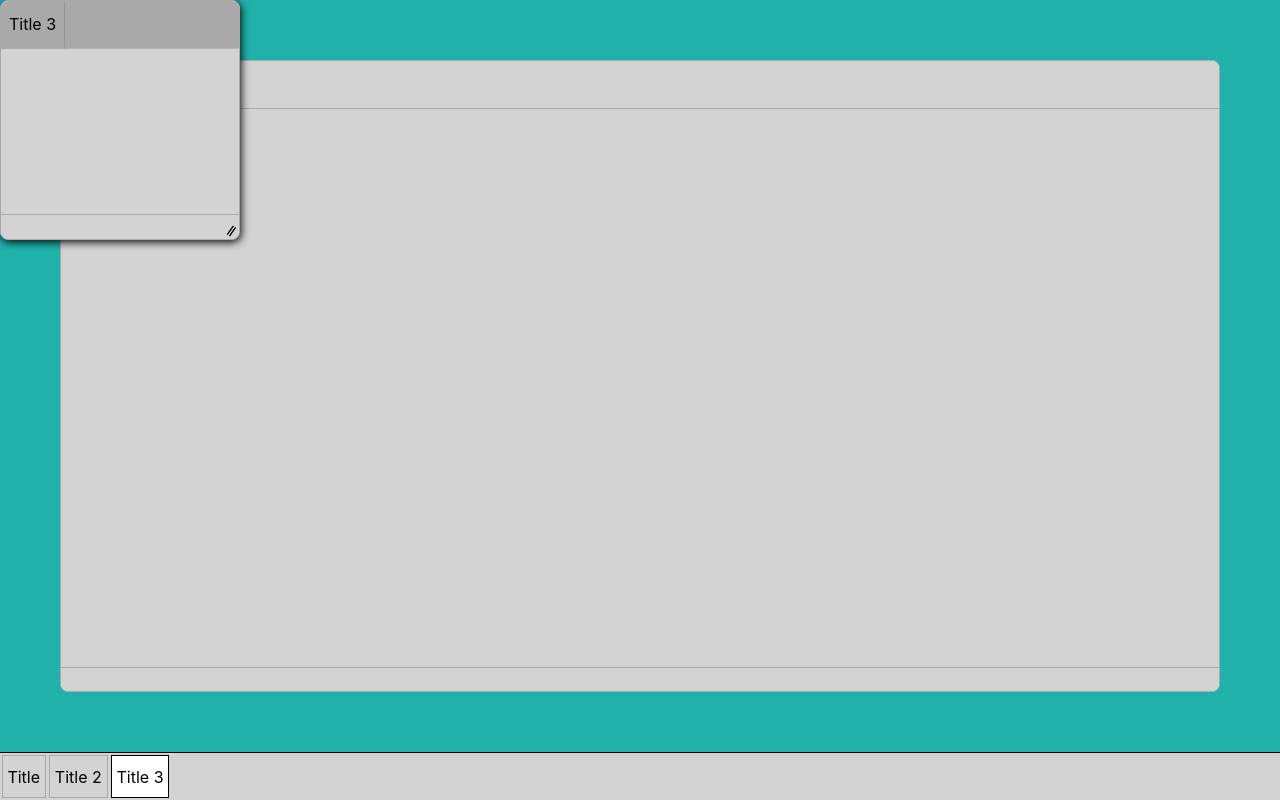
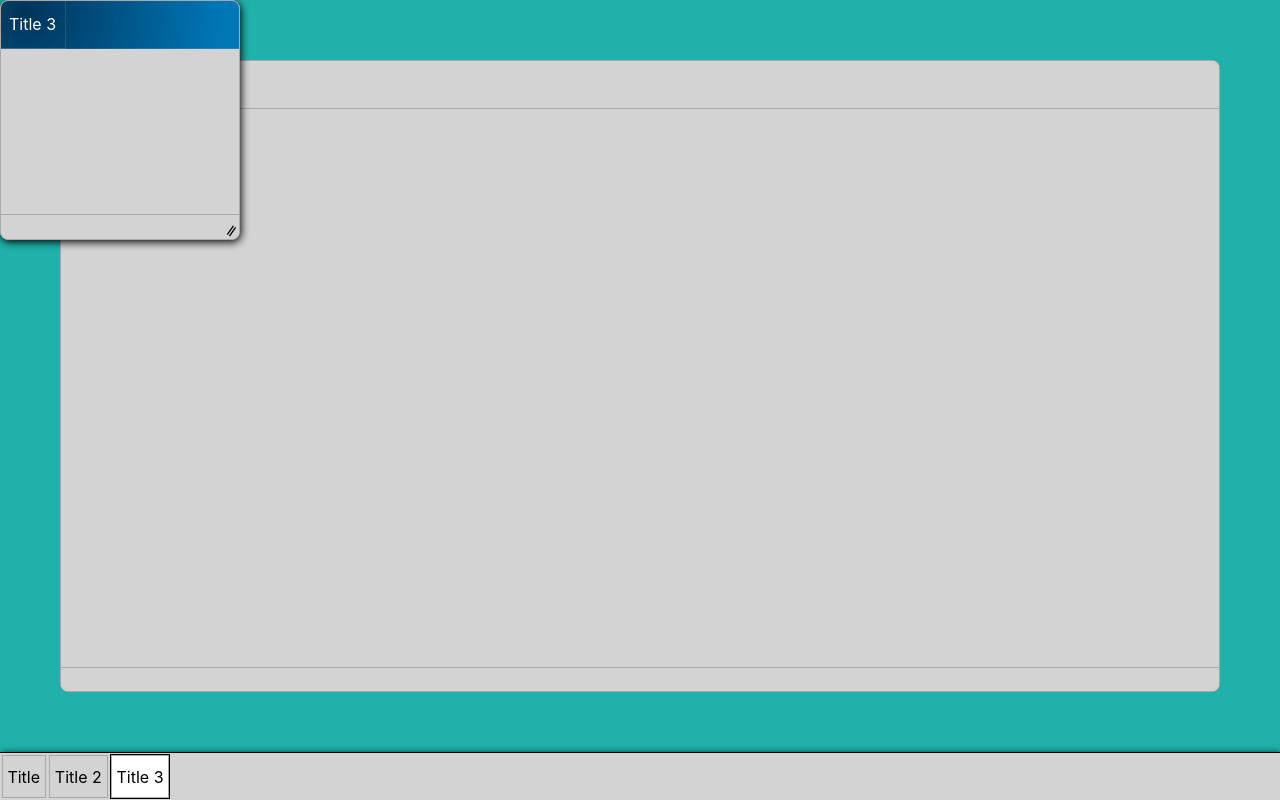
Before and after one commit to zakaihamilton/systemconcepts3, a Next.js app: page / in a window 1280 px wide. Built offline with nearby package versions, Linux system fonts and the light colour scheme.

Commit message:
style fixes

```diff
--- a/components/Taskbar.module.scss
+++ b/components/Taskbar.module.scss
@@ -4,4 +4,5 @@
     height: 3em;
     background-color: lightgray;
     border-top: 1px solid black;
+    filter: drop-shadow(1px 2px 4px black);
 }
--- a/components/Taskbar/Item.module.scss
+++ b/components/Taskbar/Item.module.scss
@@ -7,6 +7,6 @@
 }
 
 .root.active {
-    border: 1px solid black;
     background-color: white;
+    outline: 1px solid black;
 }
--- a/components/Taskbar/Item/Label.js
+++ b/components/Taskbar/Item/Label.js
@@ -2,10 +2,12 @@ import { useCallback } from "react";
 import styles from "./Label.module.scss";
 import Window from "components/Window";
 import TaskbarItem from "../Item";
+import { useClass } from "components/Util/Styles";
 
 export default function Label({ children }) {
     const stack = Window.Stack.useState();
     const state = TaskbarItem.State.useState();
+    const active = state?.window?.active;
     const onClick = useCallback(() => {
         if (state?.window?.active) {
             state.window.minimized = true;
@@ -15,8 +17,8 @@ export default function Label({ children }) {
             stack?.setFocus(state?.window?.el);
         }
     }, [stack, state?.window]);
-    return <div onClick={onClick} className={styles.root}>
-        <div className={styles.label}>
+    return <div onClick={onClick} className={useClass(styles.root, active && styles.active)}>
+        <div className={useClass(styles.label, active && styles.active)}>
             {children}
         </div>
     </div>
--- a/components/Window/Title.module.scss
+++ b/components/Window/Title.module.scss
@@ -7,13 +7,7 @@
 }
 
 .root.active {
-    background-color: darkgray;
-    color: black;
+    background: radial-gradient(circle farthest-corner at 10% 20%, rgba(0, 52, 89, 1) 0%, rgba(0, 118, 182, 1) 90%);
+    color: white;
     border-bottom: 1px solid rgba(255, 255, 255, 0.12);
 }
-
-.root.active.fullscreen {
-    background: radial-gradient(circle farthest-corner at 10% 20%, rgba(0, 52, 89, 1) 0%, rgba(0, 118, 182, 1) 90%);
-    color: white;
-    border-bottom: 1px solid white;
-}
--- a/components/Window/Title/Label.module.scss
+++ b/components/Window/Title/Label.module.scss
@@ -12,7 +12,7 @@
 }
 
 .root.active {
-    border-right: 1px solid rgba(0, 0, 0, 0.12);
+    outline: 1px solid rgba(255, 255, 255, 0.12);
 }
 
 .root:active {
@@ -21,7 +21,3 @@
     border-right: 1px solid white;
     color: black;
 }
-
-.root.active.fullscreen {
-    outline: 1px solid rgba(255, 255, 255, 0.12);
-}
```
